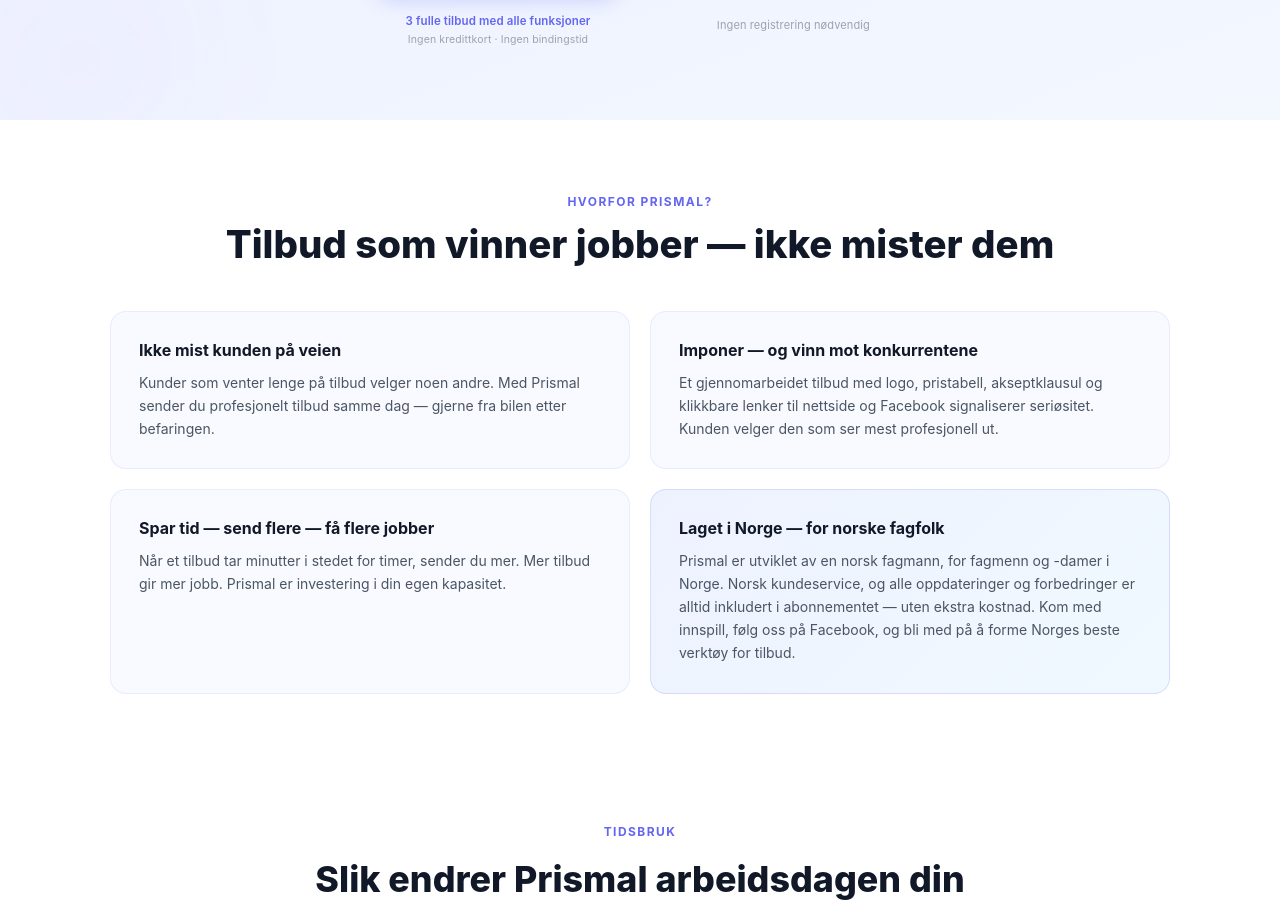
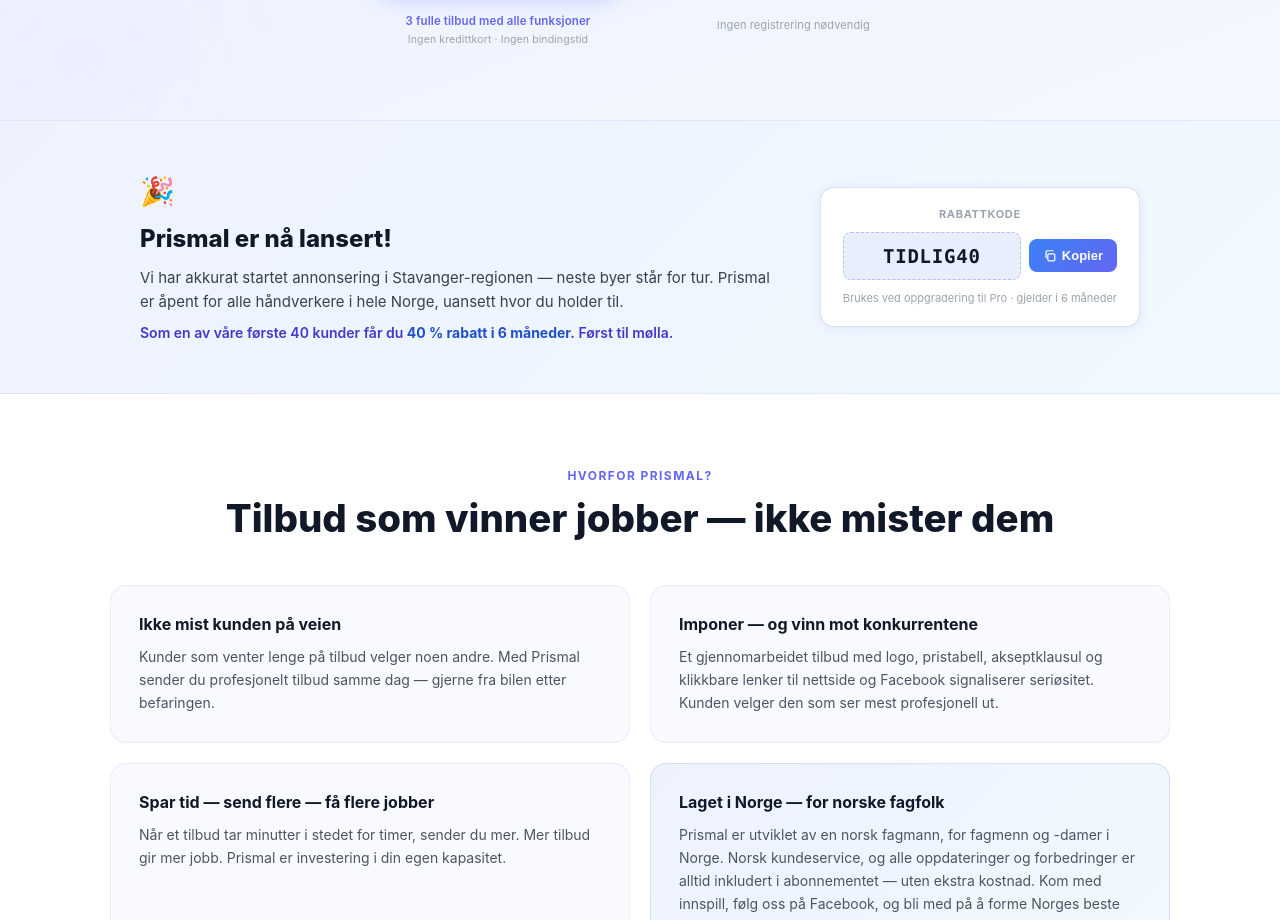
Before and after one commit to anderslura/Prismal, a React (Vite) app: page / in a window 1280 px wide. Shown: the part 798-1718 px from the top of the page. Built offline with nearby package versions, Linux system fonts and the light colour scheme.

Commit message:
Legg til lanseringsboks med rabattkode TIDLIG40 på landingssiden

```diff
--- a/src/components/Landingsside.jsx
+++ b/src/components/Landingsside.jsx
@@ -58,6 +58,77 @@ function FaqSeksjon() {
               )}
             </div>
           ))}
+        </div>
+      </div>
+    </section>
+  )
+}
+
+function TidligKundeSeksjon() {
+  const [kopiert, setKopiert] = useState(false)
+  const kode = 'TIDLIG40'
+
+  const kopierKode = async () => {
+    try {
+      await navigator.clipboard.writeText(kode)
+    } catch {
+      // Fallback for nettlesere uten Clipboard API-støtte
+      const temp = document.createElement('textarea')
+      temp.value = kode
+      temp.style.position = 'fixed'
+      temp.style.opacity = '0'
+      document.body.appendChild(temp)
+      temp.select()
+      try { document.execCommand('copy') } catch {}
+      document.body.removeChild(temp)
+    }
+    setKopiert(true)
+    setTimeout(() => setKopiert(false), 2000)
+  }
+
+  return (
+    <section className="l2-tidlig">
+      <div className="l2-tidlig-inner">
+        <div className="l2-tidlig-tekst">
+          <p className="l2-tidlig-emoji">🎉</p>
+          <h2 className="l2-tidlig-tittel">Prismal er nå lansert!</h2>
+          <p className="l2-tidlig-body">
+            Vi har akkurat startet annonsering i Stavanger-regionen — neste byer står for tur.
+            Prismal er åpent for alle håndverkere i hele Norge, uansett hvor du holder til.
+          </p>
+          <p className="l2-tidlig-frist">
+            Som en av våre første 40 kunder får du <strong>40 % rabatt i 6 måneder.</strong> Først til mølla.
+          </p>
+        </div>
+        <div className="l2-tidlig-kode-boks">
+          <span className="l2-tidlig-kode-label">Rabattkode</span>
+          <div className="l2-tidlig-kode-rad">
+            <code className="l2-tidlig-kode">{kode}</code>
+            <button
+              type="button"
+              className={`l2-tidlig-kopier${kopiert ? ' kopiert' : ''}`}
+              onClick={kopierKode}
+              aria-label="Kopier rabattkode"
+            >
+              {kopiert ? (
+                <>
+                  <svg width="14" height="14" viewBox="0 0 16 16" fill="none">
+                    <path d="M3 8.5l3.5 3.5L13 4.5" stroke="currentColor" strokeWidth="2" strokeLinecap="round" strokeLinejoin="round"/>
+                  </svg>
+                  Kopiert
+                </>
+              ) : (
+                <>
+                  <svg width="14" height="14" viewBox="0 0 16 16" fill="none">
+                    <rect x="5.5" y="5.5" width="8" height="8" rx="1.5" stroke="currentColor" strokeWidth="1.4"/>
+                    <path d="M3.5 10V3.5A1.5 1.5 0 015 2h6.5" stroke="currentColor" strokeWidth="1.4" strokeLinecap="round"/>
+                  </svg>
+                  Kopier
+                </>
+              )}
+            </button>
+          </div>
+          <p className="l2-tidlig-kode-hint">Brukes ved oppgradering til Pro · gjelder i 6 måneder</p>
         </div>
       </div>
     </section>
@@ -291,6 +362,9 @@ export default function Landingsside({ onStart, onRegistrer }) {
         </div>
       </section>
 
+      {/* ── TIDLIG KUNDE / LANSERING ── */}
+      <TidligKundeSeksjon />
+
       {/* ── PITCH ── */}
       <section className="l2-pitch">
         <div className="l2-pitch-inner">
--- a/src/styles/index.css
+++ b/src/styles/index.css
@@ -2375,6 +2375,128 @@ textarea { resize: vertical; }
 .profil-dropdown-item--lukk:hover {
   background: #f9fafb;
   color: #111827;
+}
+
+/* ── TIDLIG KUNDE / LANSERING ── */
+.l2-tidlig {
+  background: linear-gradient(135deg, #eef2ff 0%, #f0f9ff 100%);
+  border-top: 1px solid rgba(99,102,241,0.10);
+  border-bottom: 1px solid rgba(99,102,241,0.10);
+  padding: 48px 32px;
+}
+.l2-tidlig-inner {
+  max-width: 1000px;
+  margin: 0 auto;
+  display: flex;
+  align-items: center;
+  justify-content: space-between;
+  gap: 40px;
+}
+.l2-tidlig-tekst {
+  flex: 1 1 0;
+  min-width: 0;
+  text-align: left;
+}
+.l2-tidlig-emoji {
+  font-size: 28px;
+  margin-bottom: 6px;
+}
+.l2-tidlig-tittel {
+  font-size: 24px;
+  font-weight: 800;
+  color: #111827;
+  margin-bottom: 8px;
+}
+.l2-tidlig-body {
+  font-size: 15px;
+  color: #374151;
+  line-height: 1.6;
+  margin-bottom: 8px;
+}
+.l2-tidlig-frist {
+  font-size: 14px;
+  font-weight: 600;
+  color: #4338ca;
+}
+.l2-tidlig-frist strong {
+  color: #1e50c8;
+}
+.l2-tidlig-kode-boks {
+  flex: 0 0 auto;
+  background: #fff;
+  border: 1.5px solid rgba(99,102,241,0.22);
+  border-radius: 14px;
+  padding: 18px 22px;
+  box-shadow: var(--skygge);
+  text-align: center;
+  min-width: 250px;
+}
+.l2-tidlig-kode-label {
+  display: block;
+  font-size: 11px;
+  font-weight: 700;
+  letter-spacing: 0.06em;
+  text-transform: uppercase;
+  color: #9ca3af;
+  margin-bottom: 8px;
+}
+.l2-tidlig-kode-rad {
+  display: flex;
+  align-items: center;
+  gap: 8px;
+}
+.l2-tidlig-kode {
+  font-family: 'SF Mono', Menlo, monospace;
+  font-size: 19px;
+  font-weight: 700;
+  letter-spacing: 0.04em;
+  color: #111827;
+  background: var(--blaa-lys);
+  border: 1px dashed rgba(99,102,241,0.35);
+  border-radius: 8px;
+  padding: 8px 14px;
+  flex: 1 1 auto;
+  white-space: nowrap;
+}
+.l2-tidlig-kopier {
+  display: inline-flex;
+  align-items: center;
+  gap: 5px;
+  background: linear-gradient(135deg, #3b82f6, #6366f1);
+  color: #fff;
+  font-size: 13px;
+  font-weight: 700;
+  padding: 9px 14px;
+  border-radius: 8px;
+  border: none;
+  cursor: pointer;
+  white-space: nowrap;
+  transition: transform 0.15s, box-shadow 0.15s, background 0.15s;
+}
+.l2-tidlig-kopier:hover {
+  transform: translateY(-1px);
+  box-shadow: 0 4px 14px rgba(99,102,241,0.35);
+}
+.l2-tidlig-kopier.kopiert {
+  background: var(--groen);
+}
+.l2-tidlig-kode-hint {
+  font-size: 11px;
+  color: #9ca3af;
+  margin-top: 10px;
+}
+@media (max-width: 840px) {
+  .l2-tidlig { padding: 36px 24px; }
+  .l2-tidlig-inner { flex-direction: column; gap: 24px; text-align: center; }
+  .l2-tidlig-tekst { text-align: center; }
+  .l2-tidlig-kode-boks { width: 100%; max-width: 360px; }
+}
+@media (max-width: 520px) {
+  .l2-tidlig { padding: 32px 16px; }
+  .l2-tidlig-tittel { font-size: 21px; }
+  .l2-tidlig-body, .l2-tidlig-frist { font-size: 13.5px; }
+  .l2-tidlig-kode { font-size: 17px; padding: 8px 10px; }
+  .l2-tidlig-kopier { padding: 9px 12px; font-size: 12.5px; }
 }
 
 /* ── PITCH-SEKSJON ── */
```
